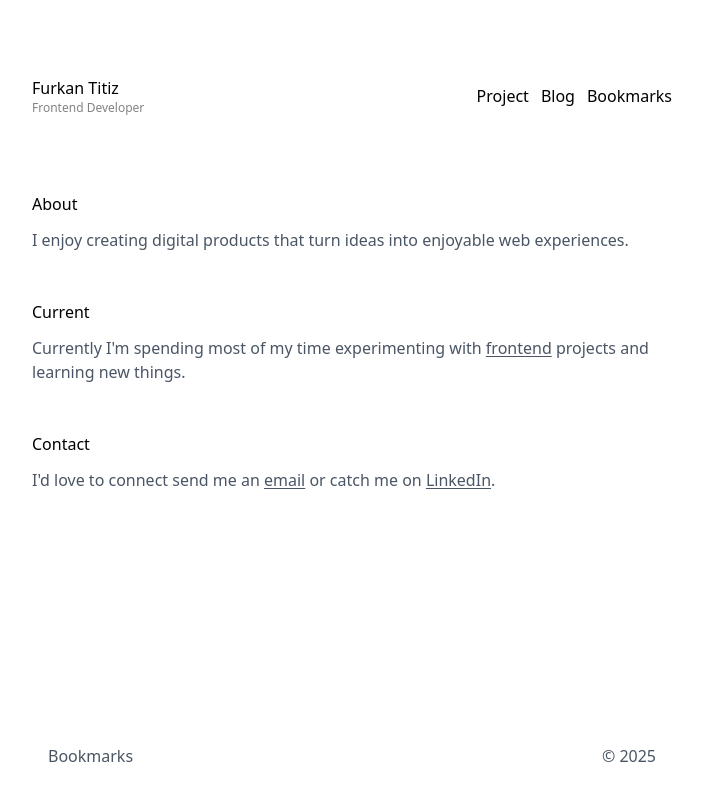
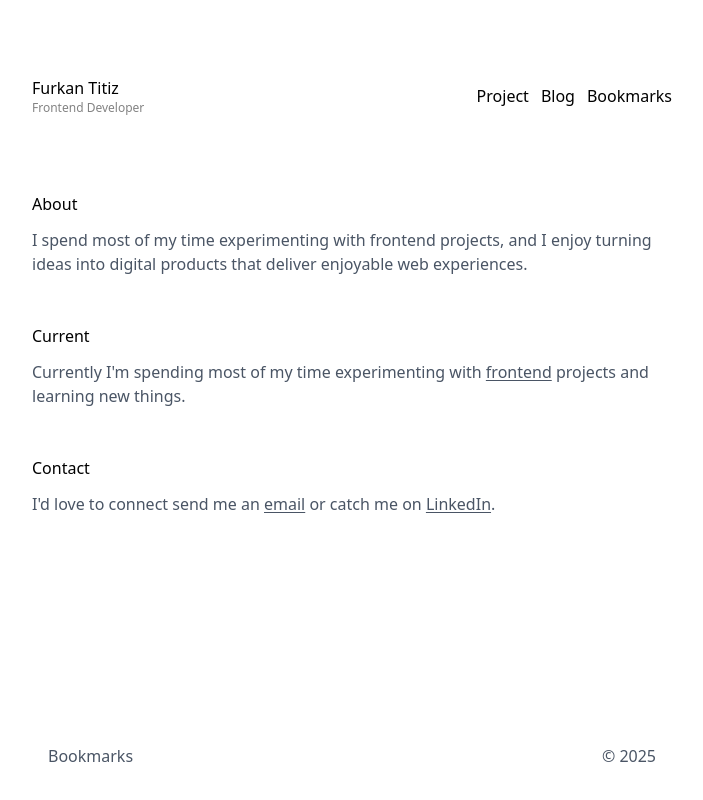
Before and after one commit to qrphy/homepage, a Next.js app: page / in a window 1280 px wide. Shown: the whole page, without its empty margins (288-991 px from the left). Built offline with nearby package versions, Linux system fonts and the light colour scheme.

Commit message:
main v1 with header v1

```diff
--- a/src/app/page.tsx
+++ b/src/app/page.tsx
@@ -3,7 +3,7 @@ export default function Home() {
     {
       title: "About",
       content:
-        "I enjoy creating digital products that turn ideas into enjoyable web experiences.",
+        "I spend most of my time experimenting with frontend projects, and I enjoy turning ideas into digital products that deliver enjoyable web experiences.",
     },
     {
       title: "Current",
```
